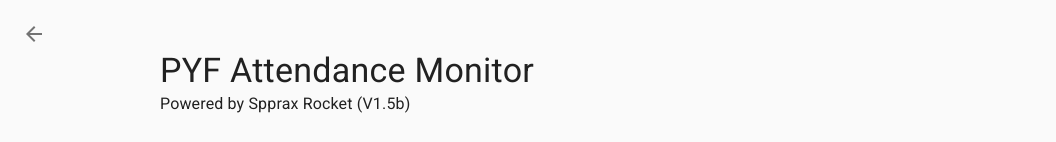
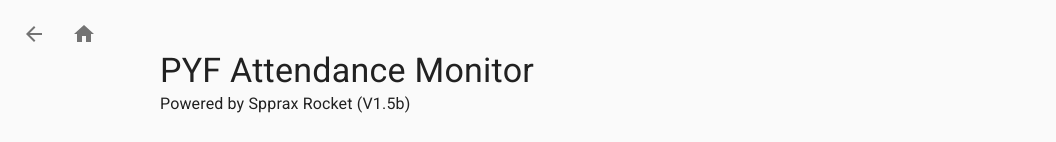
Before and after one commit to Ray-F/pyf-attendance, a React (Create React App) app in the folder client/: page / in a window 1280 px wide. Shown: the top 142 px of the page, without its empty margins (0-1056 px from the left). Built offline with nearby package versions, Linux system fonts and the light colour scheme.

Commit message:
Add home button navigation.

```diff
--- /dev/null
+++ b/client/src/components/navigation/HomeButton.js
@@ -0,0 +1,30 @@
+import React from 'react'
+import { IconButton, makeStyles } from "@material-ui/core";
+import HomeIcon from '@material-ui/icons/Home';
+import { useHistory } from "react-router-dom";
+
+
+const useStyles = makeStyles((theme) => ({
+  button: {
+    position: 'fixed',
+    top: 0,
+    left: 50,
+    margin: '10px'
+  }
+}))
+
+export default function HomeButton() {
+  const classes = useStyles()
+
+  let history = useHistory()
+
+  const handleClick = () => {
+    history.push("/")
+  }
+
+  return (
+    <IconButton label={'Home'} onClick={() => handleClick()} className={classes.button}>
+      <HomeIcon />
+    </IconButton>
+  )
+}
--- a/client/src/containers/MainRouter.js
+++ b/client/src/containers/MainRouter.js
@@ -7,6 +7,7 @@ import MemberPage from "./pages/MemberPage";
 import EventPage from "./pages/EventPage";
 import HomePage from "./pages/HomePage";
 import BackButton from "../components/navigation/BackButton";
+import HomeButton from "../components/navigation/HomeButton"
 
 
 class MainRouter extends Component {
@@ -16,6 +17,7 @@ class MainRouter extends Component {
       <React.Fragment>
         <BrowserRouter>
           <BackButton />
+          <HomeButton />
           <Switch>
             <Route exact path={"/events/:operation?"} component={EventPage} />
             <Route path={"/members/:operation?"} component={MemberPage} />
```
